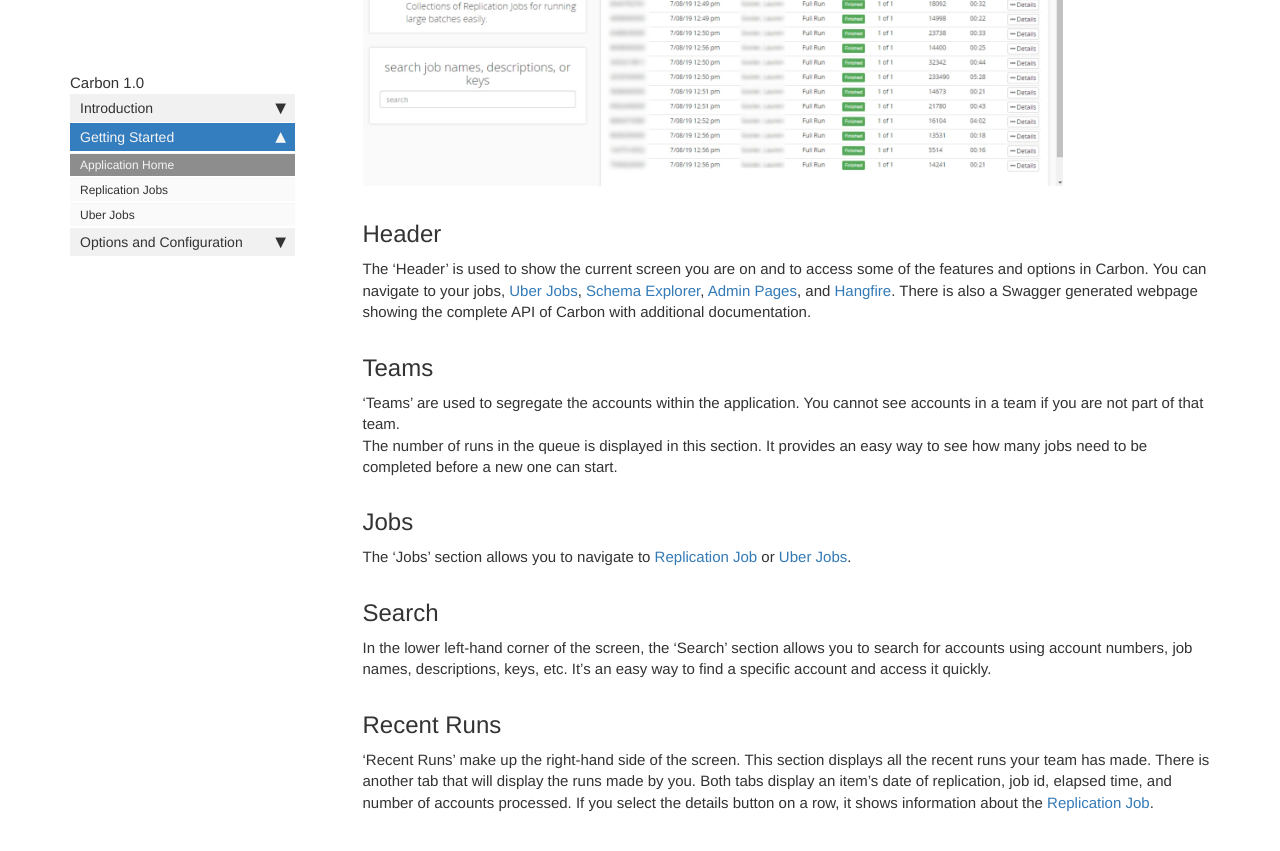
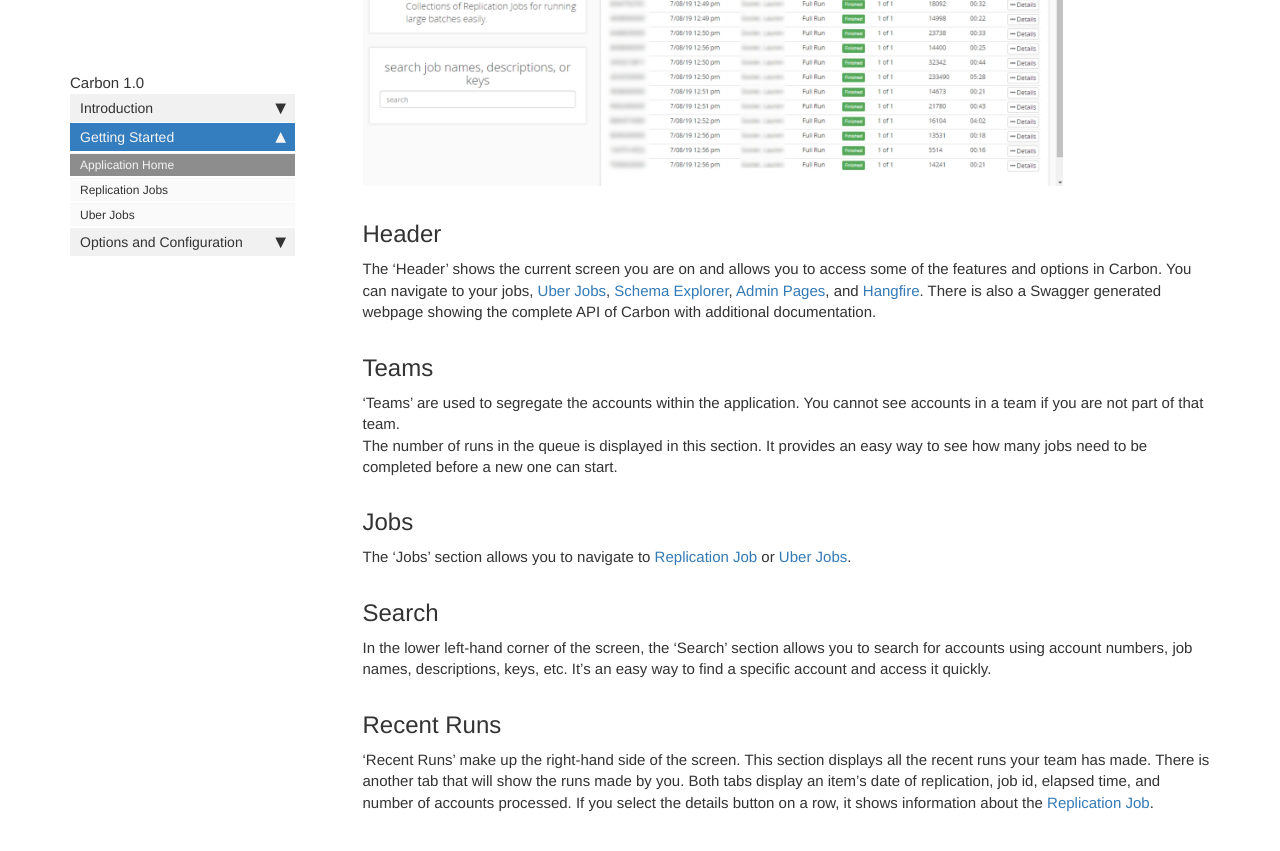
Before and after one commit to IntelliTect/Documentation, a Jekyll site: the page built from docs/Carbon/Application-Home.md, in a window 1280 px wide and 900 px high, scrolled down 575 px. Shown: the top 851 px of the window. Built offline with Jekyll 4.4.1, drawn with Linux system fonts in a browser that asks for light colours; comment, search, counter and statistics services are not loaded.

Commit message:
Update Application-Home.md

```diff
--- a/docs/Carbon/Application-Home.md
+++ b/docs/Carbon/Application-Home.md
@@ -11,7 +11,7 @@ The 'Application Home' screen is divided into several main sections: Header, Tea
 ![Home Screen](Media/Application-Overview.png)
 
 ## Header
-The 'Header' is used to show the current screen you are on and to access some of the features and options in Carbon. You can navigate to your jobs, [Uber Jobs](Uber-Jobs.md), [Schema Explorer](Schema-Explorer.md), [Admin Pages](Admin-Pages.md), and [Hangfire](Admin-Pages.md#hangfire). There is also a Swagger generated webpage showing the complete API of Carbon with additional documentation.
+The 'Header' shows the current screen you are on and allows you to access some of the features and options in Carbon. You can navigate to your jobs, [Uber Jobs](Uber-Jobs.md), [Schema Explorer](Schema-Explorer.md), [Admin Pages](Admin-Pages.md), and [Hangfire](Admin-Pages.md#hangfire). There is also a Swagger generated webpage showing the complete API of Carbon with additional documentation.
 
 ## Teams
 'Teams' are used to segregate the accounts within the application. You cannot see accounts in a team if you are not part of that team.<br />
@@ -24,4 +24,4 @@ The 'Jobs' section allows you to navigate to [Replication Job](Replication-Jobs.
 In the lower left-hand corner of the screen, the 'Search' section allows you to search for accounts using account numbers, job names, descriptions, keys, etc. It's an easy way to find a specific account and access it quickly.
 
 ## Recent Runs
-'Recent Runs' make up the right-hand side of the screen. This section displays all the recent runs your team has made. There is another tab that will display the runs made by you. Both tabs display an item's date of replication, job id, elapsed time, and number of accounts processed. If you select the details button on a row, it shows information about the [Replication Job](Replication-Jobs.md).
+'Recent Runs' make up the right-hand side of the screen. This section displays all the recent runs your team has made. There is another tab that will show the runs made by you. Both tabs display an item's date of replication, job id, elapsed time, and number of accounts processed. If you select the details button on a row, it shows information about the [Replication Job](Replication-Jobs.md).
```
